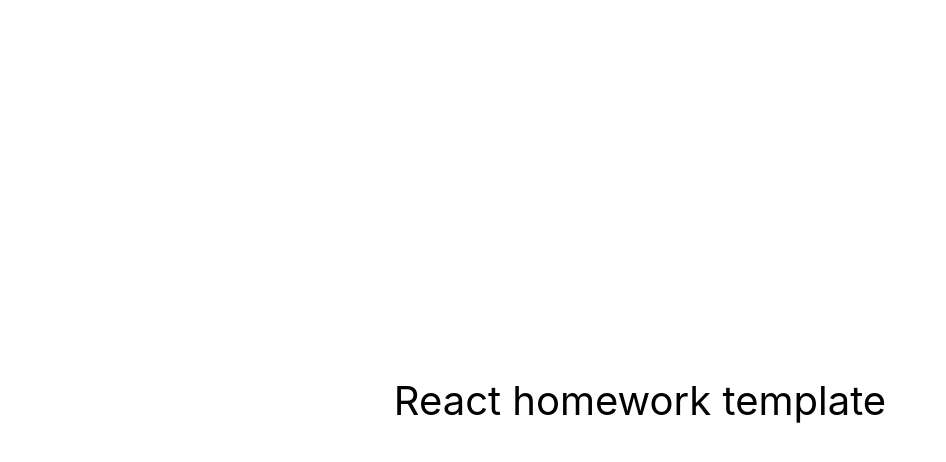
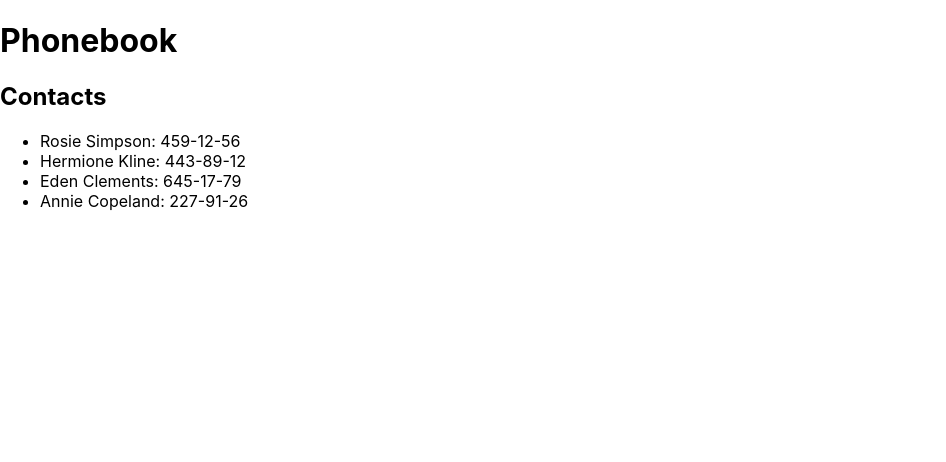
Before and after one commit to TaniaUdod/goit-react-hw-02-phonebook, a React (Create React App) app: page / in a window 1280 px wide. Shown: the top 462 px of the page, without its empty margins (0-946 px from the left). Built offline with nearby package versions, Linux system fonts and the light colour scheme.

Commit message:
update package.json

```diff
--- a/package.json
+++ b/package.json
@@ -7,9 +7,11 @@
     "@testing-library/jest-dom": "^5.16.3",
     "@testing-library/react": "^12.1.4",
     "@testing-library/user-event": "^13.5.0",
+    "nanoid": "^5.0.3",
     "react": "^18.1.0",
     "react-dom": "^18.1.0",
     "react-scripts": "5.0.1",
+    "styled-components": "^6.1.1",
     "web-vitals": "^2.1.3"
   },
   "scripts": {
--- a/src/components/App.jsx
+++ b/src/components/App.jsx
@@ -1,16 +1,47 @@
-export const App = () => {
-  return (
-    <div
-      style={{
-        height: '100vh',
-        display: 'flex',
-        justifyContent: 'center',
-        alignItems: 'center',
-        fontSize: 40,
-        color: '#010101'
-      }}
-    >
-      React homework template
-    </div>
-  );
-};
+import { nanoid } from 'nanoid';
+import { Component } from 'react';
+
+export class App extends Component {
+  state = {
+    contacts: [
+      { id: 'id-1', name: 'Rosie Simpson', number: '459-12-56' },
+      { id: 'id-2', name: 'Hermione Kline', number: '443-89-12' },
+      { id: 'id-3', name: 'Eden Clements', number: '645-17-79' },
+      { id: 'id-4', name: 'Annie Copeland', number: '227-91-26' },
+    ],
+    filter: '',
+    name: '',
+    number: '',
+  };
+
+  addNewContact = contact => {
+    const { contacts } = this.state;
+    const newContact = {
+      id: nanoid(),
+      ...contact,
+    };
+
+    this.setState(prevState => ({
+      contacts: [{ id: nanoid(), ...contact }, ...prevState.contacts],
+    }));
+  };
+
+  render() {
+    return (
+      <div>
+        <h1>Phonebook</h1>
+        <div onSubmit={this.addNewContact} />
+        <div>
+          <h2>Contacts</h2>
+          <ul>
+            {this.state.contacts.map(contact => (
+              <li key={contact.id}>
+                {contact.name}: {contact.number}
+              </li>
+            ))}
+          </ul>
+        </div>
+      </div>
+    );
+  }
+}
```
Also changed, not shown: 1 other file (tests, documents, lock files or other folders).
